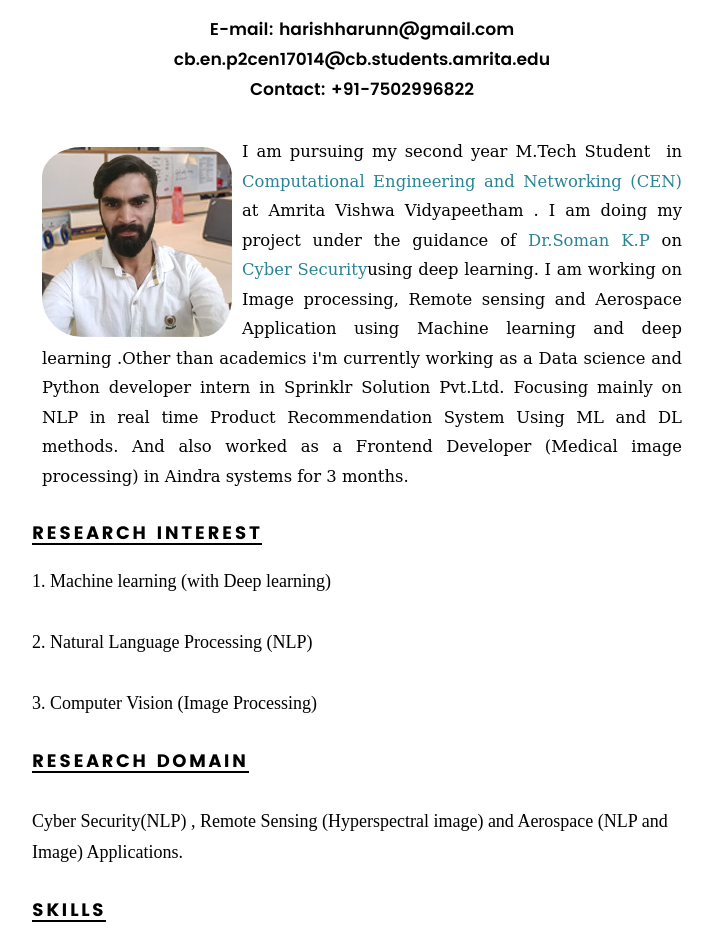
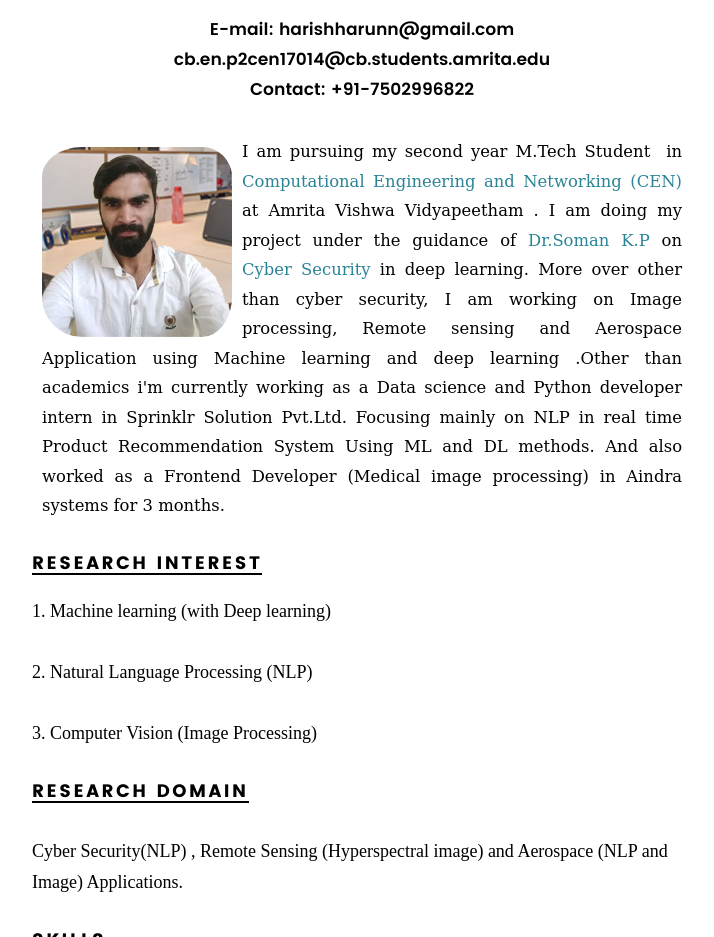
Before and after one commit to mhbharun/mhbharunqw.github.io, a plain HTML site: page index.html in a window 1280 px wide. Shown: the part 1100-2037 px from the top of the page, without its empty margins (278-992 px from the left). Drawn offline with Linux system fonts and the light colour scheme; files whose address does not match are found by name.

Commit message:
Update index.html

```diff
--- a/index.html
+++ b/index.html
@@ -129,7 +129,7 @@
    			<div class="intro-info">
 
    				<img src="images/profile.jpg" alt="Profile Picture">
-				<p class="lead" style="font-size: 16.4px;color: black">I am pursuing my second year M.Tech Student  in <a href="https://www.amrita.edu/center/computational-engineering-and-networking" target="_blank" style="color:#2a8496">Computational Engineering and Networking  (CEN)</a> at Amrita Vishwa Vidyapeetham .&nbsp;I am doing my project under the guidance of <a href="http://nlp.amrita.edu/somankp/" target="_blank" style="color:#2a8496">Dr.Soman K.P</a> on   <a href="https://vinayakumarr.github.io/Cybersecurity-Lab-at-CEN/" target="_blank" style="color:#2a8496">Cyber Security</a>using deep learning.&nbsp;I am working on Image processing, Remote sensing and Aerospace Application using Machine learning and deep learning .Other than academics i'm currently working as a Data science and Python developer intern in Sprinklr Solution Pvt.Ltd. Focusing mainly on NLP in real time Product Recommendation System Using ML and DL methods. And also worked as a Frontend Developer (Medical image processing) in Aindra systems for 3 months.</p>
+				<p class="lead" style="font-size: 16.4px;color: black">I am pursuing my second year M.Tech Student  in <a href="https://www.amrita.edu/center/computational-engineering-and-networking" target="_blank" style="color:#2a8496">Computational Engineering and Networking  (CEN)</a> at Amrita Vishwa Vidyapeetham .&nbsp;I am doing my project under the guidance of <a href="http://nlp.amrita.edu/somankp/" target="_blank" style="color:#2a8496">Dr.Soman K.P</a> on   <a href="https://vinayakumarr.github.io/Cybersecurity-Lab-at-CEN/" target="_blank" style="color:#2a8496">Cyber Security</a> in deep learning.&nbsp;More over other than cyber security, I am working on Image processing, Remote sensing and Aerospace Application using Machine learning and deep learning .Other than academics i'm currently working as a Data science and Python developer intern in Sprinklr Solution Pvt.Ltd. Focusing mainly on NLP in real time Product Recommendation System Using ML and DL methods. And also worked as a Frontend Developer (Medical image processing) in Aindra systems for 3 months.</p>
 
 
 
```
